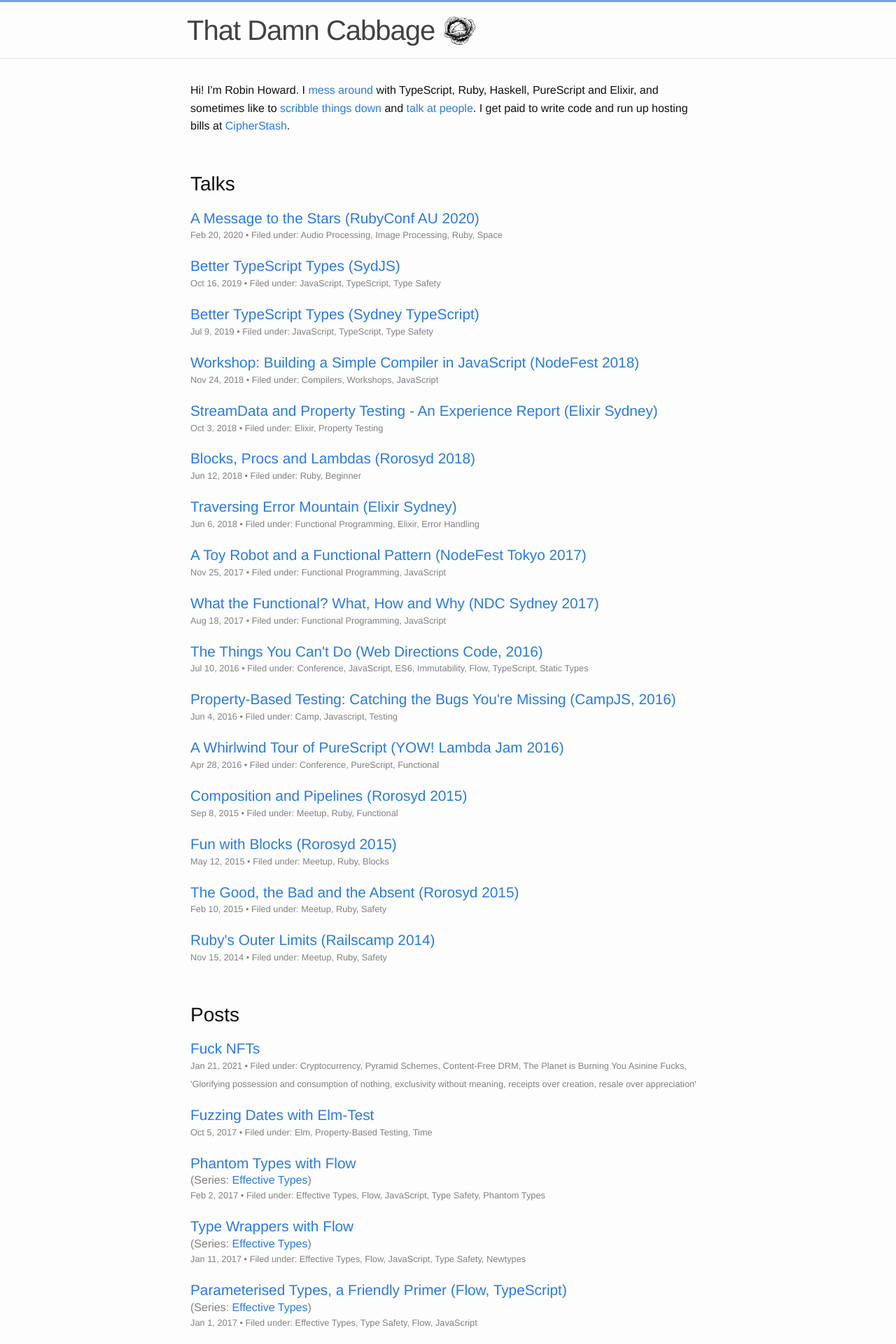
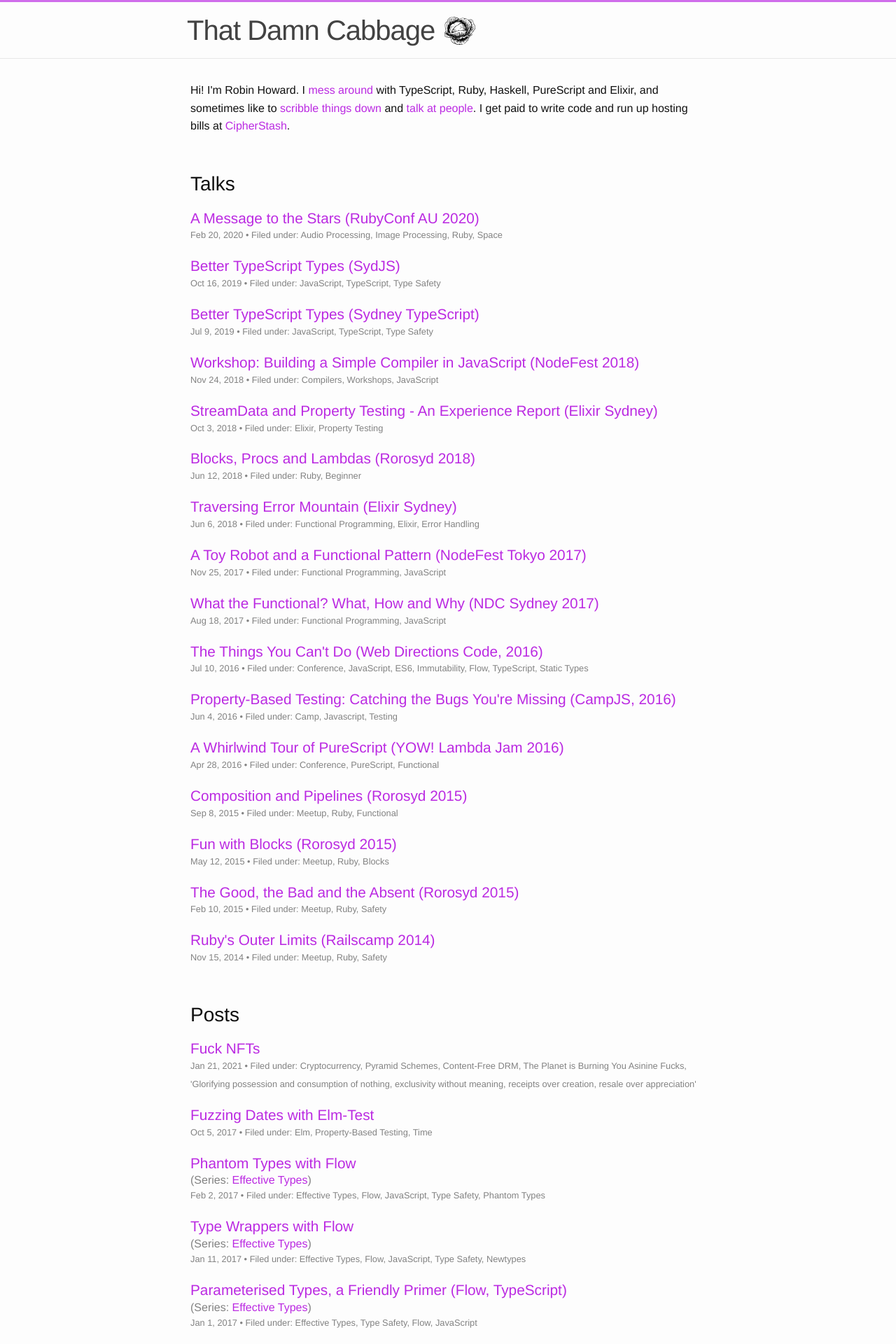
Before and after one commit to damncabbage/deadname.id.au, a Jekyll site: the page built from index.html, in a window 1280 px wide. Shown: the top 1920 px of the page at 70% size. Built offline with Jekyll 4.4.1, drawn with Linux system fonts in a browser that asks for light colours.

Commit message:
Nicer colour

```diff
--- a/css/main.scss
+++ b/css/main.scss
@@ -15,7 +15,7 @@ $spacing-unit:     32px;
 
 $text-color:       #111;
 $background-color: #fdfdfd;
-$brand-color:      #2a7ae2;
+$brand-color:      #bb2ae2;
 
 $grey-color:       #828282;
 $grey-color-lightish: lighten($grey-color, 25%);
```
